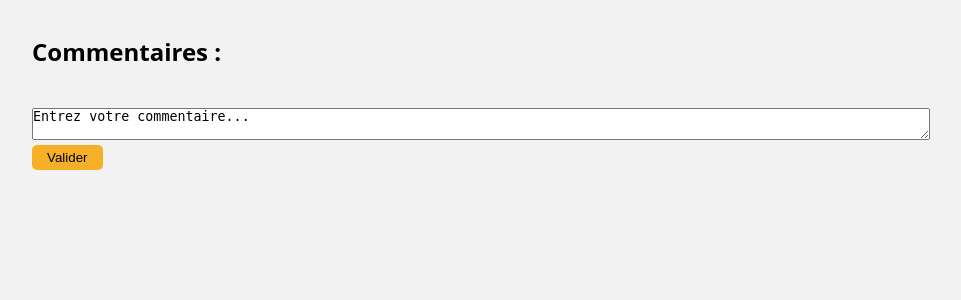
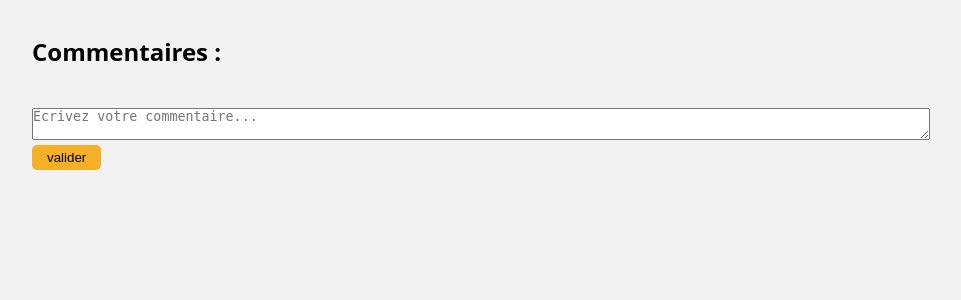
Before and after one commit to naomi-monderer/boutique-en-ligne, a PHP site: page /article.php in a window 1280 px wide. Shown: the part 326-626 px from the top of the page, without its empty margins (18-979 px from the left). Run offline with PHP 8.4, Linux system fonts and the light colour scheme; the template is opened without the code that fills it, so the values that code supplies are empty; grey boxes are pictures that could not be loaded.

Commit message:
correction form commentaire

```diff
--- a/views/article.php
+++ b/views/article.php
@@ -90,9 +90,11 @@ if(isset($_POST['submit']))
 
         <form action="" method="post">
 
-            <textarea>Entrez votre commentaire...</textarea>
-            <input class="btn" type="submit" value="Valider">
+            <textarea type="text" name="comment" placeholder="Ecrivez votre commentaire..."></textarea>
+
+            <input class="btn" type="submit" name="submit" value="valider">
         </form>
+
     </section>
 
 
```
